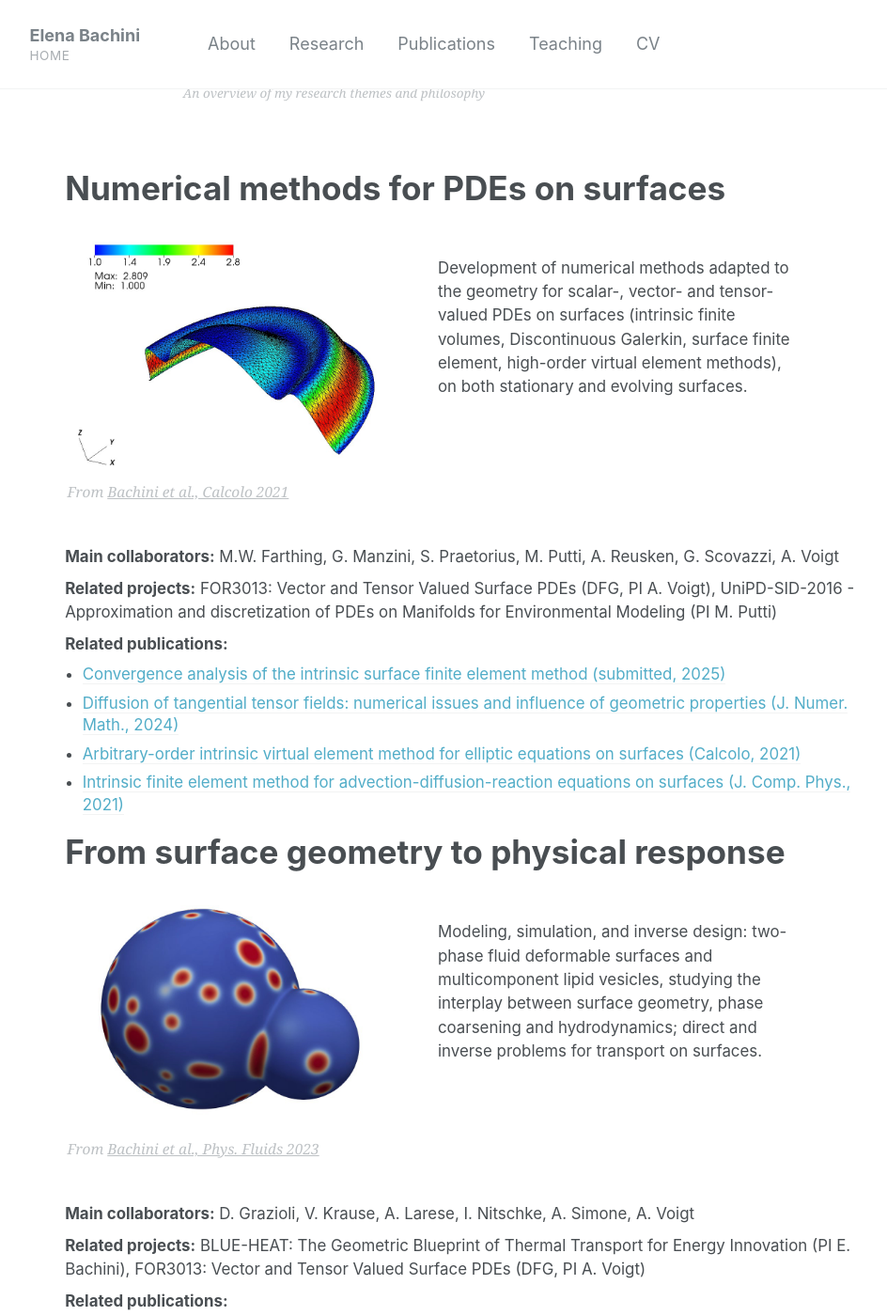
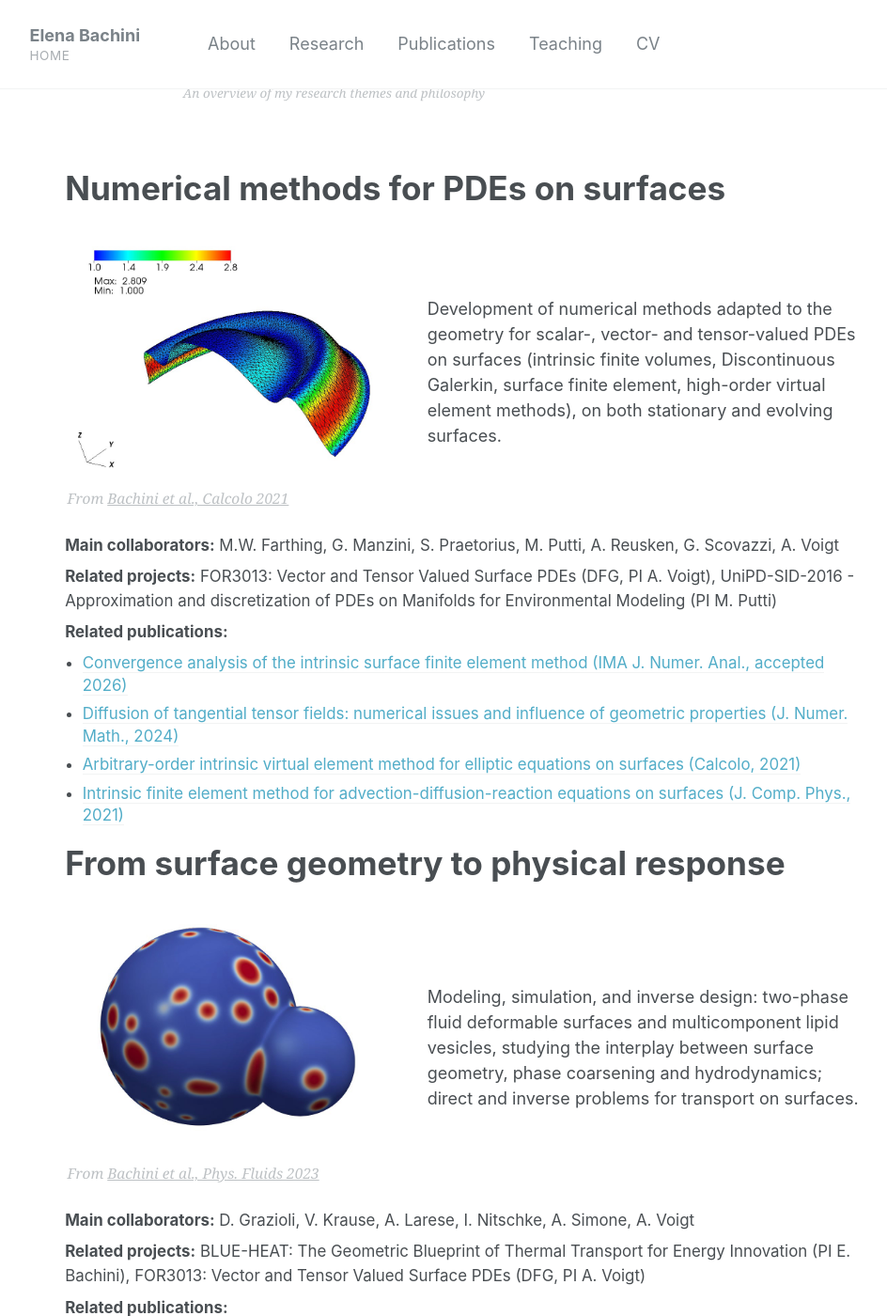
Before and after one commit to elenabachini/elenabachini.github.io, a Jekyll site: the page built from _pages/research.md, in a window 1280 px wide and 1400 px high, scrolled down 677 px. Shown: the whole window at 94% size, without its empty margins (164-1108 px from the left). Built offline with Jekyll 4.4.1, drawn with Linux system fonts in a browser that asks for light colours.

Commit message:
other minor updates-nov2026

```diff
--- a/_pages/research.md
+++ b/_pages/research.md
@@ -9,7 +9,7 @@ feature_row:
     excerpt: "Development of numerical methods adapted to the geometry for scalar-, vector- and tensor-valued PDEs on surfaces (intrinsic finite volumes, Discontinuous Galerkin, surface finite element, high-order virtual element methods), on both stationary and evolving surfaces."
     details: "<p><b>Main collaborators:</b> M.W. Farthing, G. Manzini, S. Praetorius, M. Putti, A. Reusken, G. Scovazzi, A. Voigt</p><p><b>Related projects:</b> FOR3013: Vector and Tensor Valued Surface PDEs (DFG, PI A. Voigt), UniPD-SID-2016 - Approximation and discretization of PDEs on Manifolds for Environmental Modeling (PI M. Putti)</p>
     <p><b>Related publications:</b></p><ul class=\"research-pub-list\">
-    <li><a href=\"/publications/#bachini2025convergence\">Convergence analysis of the intrinsic surface finite element method (submitted, 2025)</a></li>
+    <li><a href=\"/publications/#bachini2025convergence\">Convergence analysis of the intrinsic surface finite element method (IMA J. Numer. Anal., accepted 2026)</a></li>
     <li><a href=\"/publications/#bachini2024jnm\">Diffusion of tangential tensor fields: numerical issues and influence of geometric properties (J. Numer. Math., 2024)</a></li>
     <li><a href=\"/publications/#bachini2021calcolo\">Arbitrary-order intrinsic virtual element method for elliptic equations on surfaces (Calcolo, 2021)</a></li>
     <li><a href=\"/publications/#bachini2021jcp\">Intrinsic finite element method for advection-diffusion-reaction equations on surfaces (J. Comp. Phys., 2021)</a></li>
--- a/_sass/_archive.scss
+++ b/_sass/_archive.scss
@@ -276,17 +276,46 @@
 
     .archive__item-teaser {
       margin-bottom: 2em;
+
+      /* every figure gets the same 4:3 box, whatever the source image's
+         proportions, so all sections look alike; the whole figure stays
+         visible (contain) on the white page background */
+      img {
+        display: block;
+        aspect-ratio: 4 / 3;
+        object-fit: contain;
+        background: $background-color;
+      }
     }
 
+    .archive__item-excerpt {
+      font-size: 0.8em; /* = 1rem: same size as the page's body text */
+    }
+
+    /* figure and text side by side: a fixed figure column, and the text
+       takes all the remaining width (no empty right gutter), vertically
+       centred on the figure */
     @include breakpoint($small) {
+      .archive__item {
+        display: flex;
+        flex-wrap: wrap;
+        align-items: center;
+      }
+
+      .archive__item-title,
+      .archive__item-details {
+        flex: 0 0 100%;
+      }
+
       .archive__item-teaser {
-        @include span(5 of 12);
+        flex: 0 0 40%;
+        margin-bottom: 0;
       }
 
       .archive__item-body {
-        @include span(7 of 12 last);
-        @include prefix(0.5 of 12);
-        @include suffix(1 of 12);
+        flex: 1 1 0;
+        min-width: 0;
+        padding-left: 2em;
       }
     }
   }
```
Also changed, not shown: other parts of _pages/research.md (+2 -1 lines), _pages/cv.md (+1 -1 lines), _pages/teaching.md (+7 -4 lines), images/research/surface-subsurface.png (added).
